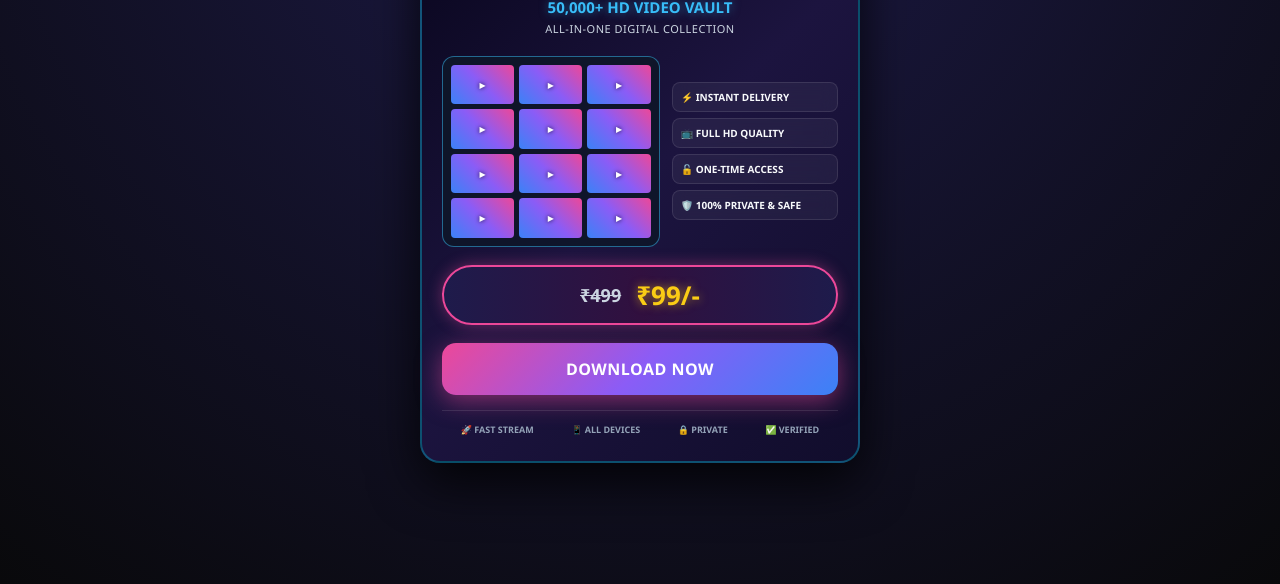
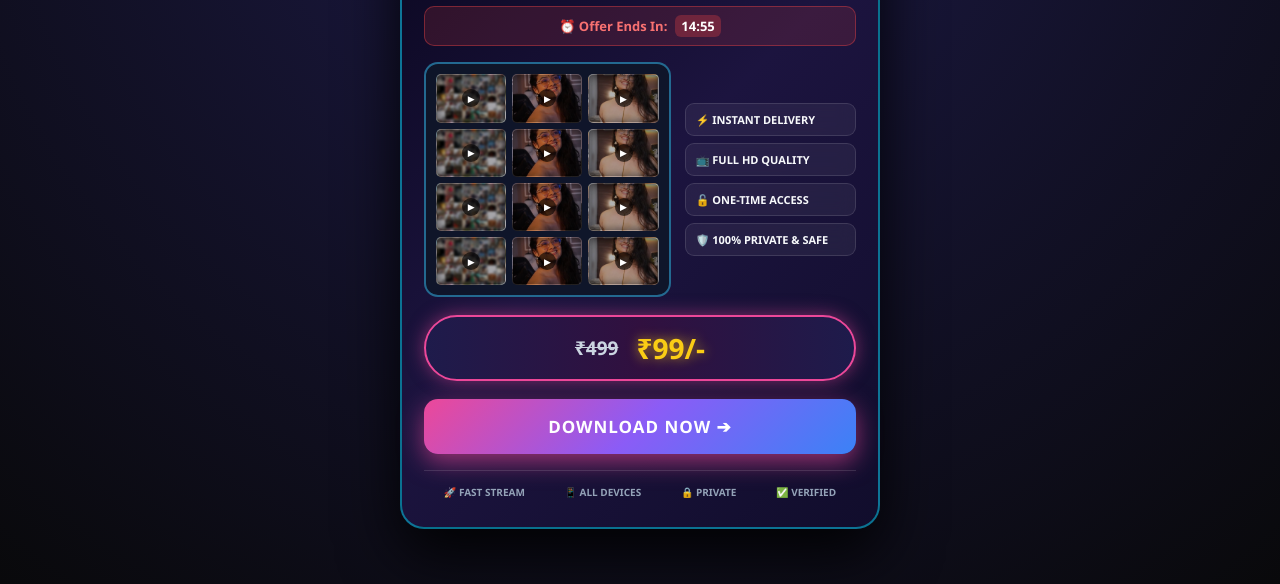
Before and after one commit to sarkarrahul68341-blip/-vip-store-offer-page, a plain HTML site: page index.html in a window 1280 px wide. Shown: the part 216-800 px from the top of the page. Drawn offline with Linux system fonts and the light colour scheme.

Commit message:
Refactor styles and update HTML structure

```diff
--- a/index.html
+++ b/index.html
@@ -18,142 +18,192 @@
             justify-content: center;
             align-items: center;
             min-height: 100vh;
-            padding: 15px;
+            padding: 10px;
         }
         .banner-container {
             background: linear-gradient(135deg, #09061d, #1c143f, #110d2c);
-            border: 2px solid rgba(6, 182, 212, 0.4);
-            border-radius: 20px;
-            padding: 25px 20px;
-            max-width: 440px;
+            border: 2.5px solid rgba(6, 182, 212, 0.6);
+            border-radius: 24px;
+            padding: 28px 22px;
+            max-width: 480px; /* Bada Size */
             width: 100%;
             text-align: center;
-            box-shadow: 0 20px 50px rgba(0, 0, 0, 0.8);
+            box-shadow: 0 25px 60px rgba(0, 0, 0, 0.9);
         }
         .top-badge {
-            font-size: 11px;
+            font-size: 12px;
             font-weight: 700;
             color: #f59e0b;
             background: rgba(245, 158, 11, 0.15);
             border: 1px solid rgba(245, 158, 11, 0.3);
-            padding: 4px 10px;
+            padding: 5px 12px;
             border-radius: 20px;
             display: inline-block;
-            margin-bottom: 10px;
+            margin-bottom: 12px;
             letter-spacing: 0.5px;
             text-transform: uppercase;
         }
         h1 {
-            font-size: 21px;
+            font-size: 23px;
             font-weight: 900;
             color: #ffffff;
             line-height: 1.2;
-            margin-bottom: 4px;
+            margin-bottom: 6px;
             letter-spacing: 0.5px;
             text-shadow: 0 2px 4px rgba(0,0,0,0.5);
         }
         .sub-title {
-            font-size: 15px;
+            font-size: 16px;
             font-weight: 800;
             color: #38bdf8;
-            margin-bottom: 4px;
+            margin-bottom: 6px;
             text-shadow: 0 0 10px rgba(56,189,248,0.5);
         }
         .desc {
-            font-size: 11px;
+            font-size: 12px;
             color: #cbd5e1;
-            margin-bottom: 20px;
+            margin-bottom: 18px;
             letter-spacing: 0.5px;
         }
+
+        /* Live Timer Styling */
+        .timer-box {
+            background: rgba(239, 68, 68, 0.15);
+            border: 1.5px solid rgba(239, 68, 68, 0.4);
+            color: #f87171;
+            padding: 8px;
+            border-radius: 10px;
+            font-size: 13px;
+            font-weight: 800;
+            margin-bottom: 16px;
+            display: flex;
+            justify-content: center;
+            gap: 8px;
+            align-items: center;
+        }
+        .timer-box span {
+            background: rgba(239, 68, 68, 0.3);
+            padding: 2px 6px;
+            border-radius: 6px;
+            color: #ffffff;
+        }
+
         .content-flex {
             display: flex;
-            gap: 12px;
+            gap: 14px;
             margin-bottom: 18px;
             align-items: center;
         }
         .video-box {
-            flex: 1.2;
-            background: rgba(15, 23, 42, 0.9);
-            border: 1.5px solid rgba(56, 189, 248, 0.5);
-            border-radius: 12px;
-            padding: 8px;
+            flex: 1.3;
+            background: rgba(15, 23, 42, 0.95);
+            border: 2px solid rgba(56, 189, 248, 0.5);
+            border-radius: 14px;
+            padding: 10px;
             display: grid;
             grid-template-columns: repeat(3, 1fr);
-            gap: 5px;
+            gap: 6px;
         }
         .thumb {
-            background: linear-gradient(45deg, #3b82f6, #8b5cf6, #ec4899);
-            aspect-ratio: 16/10;
-            border-radius: 4px;
+            background-size: cover;
+            background-position: center;
+            aspect-ratio: 16/11;
+            border-radius: 5px;
             display: flex;
             justify-content: center;
             align-items: center;
+            position: relative;
+            box-shadow: inset 0 0 10px rgba(0,0,0,0.6);
+            border: 1px solid rgba(255,255,255,0.1);
         }
+        /* Yahan 12 gharon mein real images set karne ke liye aap apna image link ya 'photo1.jpg' dal sakti hain */
+        .thumb:nth-child(1) { background-image: linear-gradient(rgba(0,0,0,0.3), rgba(0,0,0,0.3)), url('photo1.jpg'); }
+        .thumb:nth-child(2) { background-image: linear-gradient(rgba(0,0,0,0.3), rgba(0,0,0,0.3)), url('photo 2.jpg'); }
+        .thumb:nth-child(3) { background-image: linear-gradient(rgba(0,0,0,0.3), rgba(0,0,0,0.3)), url('photo 3.jpg'); }
+        .thumb:nth-child(4) { background-image: linear-gradient(rgba(0,0,0,0.3), rgba(0,0,0,0.3)), url('photo1.jpg'); }
+        .thumb:nth-child(5) { background-image: linear-gradient(rgba(0,0,0,0.3), rgba(0,0,0,0.3)), url('photo 2.jpg'); }
+        .thumb:nth-child(6) { background-image: linear-gradient(rgba(0,0,0,0.3), rgba(0,0,0,0.3)), url('photo 3.jpg'); }
+        .thumb:nth-child(7) { background-image: linear-gradient(rgba(0,0,0,0.3), rgba(0,0,0,0.3)), url('photo1.jpg'); }
+        .thumb:nth-child(8) { background-image: linear-gradient(rgba(0,0,0,0.3), rgba(0,0,0,0.3)), url('photo 2.jpg'); }
+        .thumb:nth-child(9) { background-image: linear-gradient(rgba(0,0,0,0.3), rgba(0,0,0,0.3)), url('photo 3.jpg'); }
+        .thumb:nth-child(10) { background-image: linear-gradient(rgba(0,0,0,0.3), rgba(0,0,0,0.3)), url('photo1.jpg'); }
+        .thumb:nth-child(11) { background-image: linear-gradient(rgba(0,0,0,0.3), rgba(0,0,0,0.3)), url('photo 2.jpg'); }
+        .thumb:nth-child(12) { background-image: linear-gradient(rgba(0,0,0,0.3), rgba(0,0,0,0.3)), url('photo 3.jpg'); }
+
         .thumb::after {
             content: '▶';
-            font-size: 8px;
+            font-size: 9px;
             color: #ffffff;
+            background: rgba(0, 0, 0, 0.6);
+            width: 18px;
+            height: 18px;
+            border-radius: 50%;
+            display: flex;
+            justify-content: center;
+            align-items: center;
             text-shadow: 0 0 4px rgba(0,0,0,0.8);
         }
+
         .features-box {
             flex: 1;
             display: flex;
             flex-direction: column;
-            gap: 6px;
+            gap: 7px;
         }
         .feature-chip {
-            background: rgba(255, 255, 255, 0.05);
-            border: 1px solid rgba(255, 255, 255, 0.1);
+            background: rgba(255, 255, 255, 0.06);
+            border: 1px solid rgba(255, 255, 255, 0.12);
             backdrop-filter: blur(8px);
-            padding: 7px 8px;
-            border-radius: 8px;
-            font-size: 10px;
+            padding: 8px 10px;
+            border-radius: 9px;
+            font-size: 11px;
             font-weight: 700;
             color: #f8fafc;
             text-align: left;
             display: flex;
             align-items: center;
-            gap: 5px;
+            gap: 6px;
         }
-        /* Exact Banner Style Price Box Matching Reference */
+
         .price-banner {
             background: linear-gradient(90deg, #1e1b4b, #31103f, #1e1b4b);
             border: 2px solid #ec4899;
             border-radius: 50px;
-            padding: 10px 20px;
+            padding: 12px 20px;
             margin-bottom: 18px;
             display: flex;
             justify-content: center;
             align-items: center;
-            gap: 15px;
-            box-shadow: 0 0 15px rgba(236, 72, 153, 0.4);
+            gap: 18px;
+            box-shadow: 0 0 18px rgba(236, 72, 153, 0.5);
         }
         .old-price {
-            font-size: 18px;
+            font-size: 19px;
             color: #cbd5e1;
             text-decoration: line-through;
             font-weight: 700;
         }
         .new-price {
-            font-size: 26px;
+            font-size: 28px;
             color: #facc15;
             font-weight: 900;
-            text-shadow: 0 0 10px rgba(250,204,21,0.6);
+            text-shadow: 0 0 12px rgba(250,204,21,0.7);
         }
+
         .download-btn {
             display: block;
             width: 100%;
             background: linear-gradient(135deg, #ec4899, #8b5cf6, #3b82f6);
             color: #ffffff;
-            font-size: 16px;
-            font-weight: 800;
-            padding: 15px;
+            font-size: 17px;
+            font-weight: 900;
+            padding: 16px;
             border-radius: 14px;
             text-decoration: none;
-            box-shadow: 0 6px 25px rgba(236, 72, 153, 0.5);
+            box-shadow: 0 8px 25px rgba(236, 72, 153, 0.6);
             text-transform: uppercase;
-            letter-spacing: 0.5px;
-            margin-bottom: 15px;
+            letter-spacing: 1px;
+            margin-bottom: 16px;
             transition: transform 0.2s;
         }
         .download-btn:active {
@@ -162,25 +212,30 @@
         .footer-icons {
             display: flex;
             justify-content: space-around;
-            font-size: 9px;
+            font-size: 10px;
             color: #94a3b8;
-            font-weight: 600;
+            font-weight: 700;
             text-transform: uppercase;
-            border-top: 1px solid rgba(255, 255, 255, 0.1);
-            padding-top: 12px;
+            border-top: 1px solid rgba(255, 255, 255, 0.12);
+            padding-top: 14px;
         }
     </style>
 </head>
 <body>
 
     <div class="banner-container">
-        <div class="top-badge">Limited Time Digital Offer</div>
+        <div class="top-badge">🔥 Limited Time Digital Offer</div>
         <h1>EXCLUSIVE VIP ACCESS</h1>
         <div class="sub-title">50,000+ HD VIDEO VAULT</div>
         <div class="desc">ALL-IN-ONE DIGITAL COLLECTION</div>
 
+        <!-- Live Countdown Timer -->
+        <div class="timer-box">
+            ⏰ Offer Ends In: <span id="countdown">14:59</span>
+        </div>
+
         <div class="content-flex">
-            <!-- Video Grid Thumbnail Preview -->
+            <!-- 12 Video Thumbnails Grid (Images Linked) -->
             <div class="video-box">
                 <div class="thumb"></div><div class="thumb"></div><div class="thumb"></div>
                 <div class="thumb"></div><div class="thumb"></div><div class="thumb"></div>
@@ -197,14 +252,14 @@
             </div>
         </div>
 
-        <!-- Matching Banner Price Section (₹499 and ₹99/-) -->
+        <!-- Price Section (₹499 and ₹99/-) -->
         <div class="price-banner">
             <span class="old-price">₹499</span>
             <span class="new-price">₹99/-</span>
         </div>
 
         <!-- Telegram Bot Link Button -->
-        <a href="https://t.me/ViralcontentVIP1_bot" class="download-btn">DOWNLOAD NOW</a>
+        <a href="https://t.me/ViralcontentVIP1_bot" class="download-btn">DOWNLOAD NOW ➔</a>
 
         <!-- Footer Trust Badges -->
         <div class="footer-icons">
@@ -215,5 +270,17 @@
         </div>
     </div>
 
+    <script>
+        // Simple countdown timer script
+        let time = 14 * 60 + 59;
+        setInterval(() => {
+            let minutes = Math.floor(time / 60);
+            let seconds = time % 60;
+            document.getElementById('countdown').innerText =
+                (minutes < 10 ? "0" : "") + minutes + ":" + (seconds < 10 ? "0" : "") + seconds;
+            if (time > 0) time--;
+        }, 1000);
+    </script>
+
 </body>
 </html>
```
